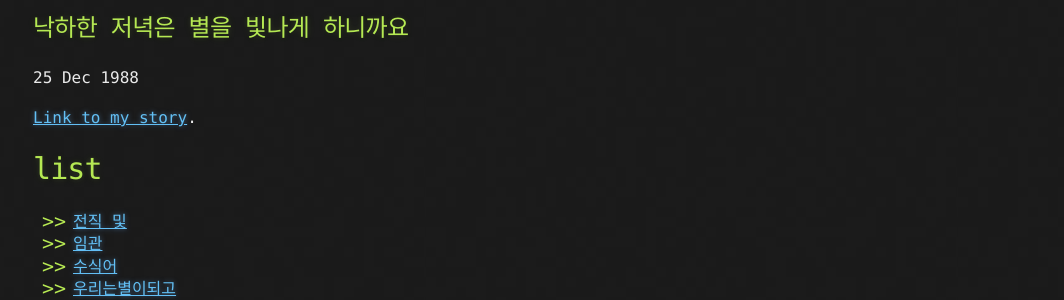
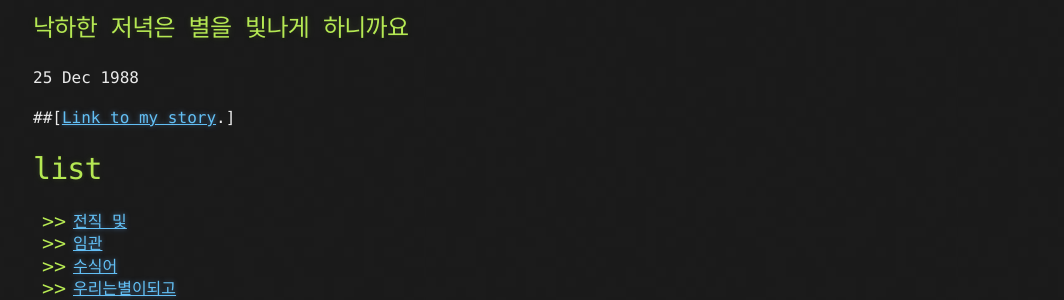
Before and after one commit to imrealz/imrealz.github.com, a Jekyll site: the page built from _posts/1988-12-25-우리는별이되고.md, in a window 1280 px wide and 900 px high. Shown: the part 134-434 px from the top of the window, without its empty margins (107-1171 px from the left). Built offline with Jekyll 4.4.1, drawn with Linux system fonts in a browser that asks for light colours.

```diff
--- a/_posts/1988-12-25-우리는별이되고.md
+++ b/_posts/1988-12-25-우리는별이되고.md
@@ -4,7 +4,7 @@ published: true
 ---
 
 
-[Link to my story](https://story.kakao.com/_GUl9C9/FCmPEKzyHq0).
+##[[Link to my story](https://story.kakao.com/_GUl9C9/FCmPEKzyHq0).]
 
 
 
```
